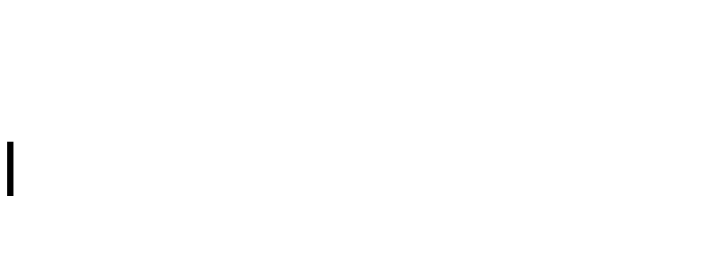
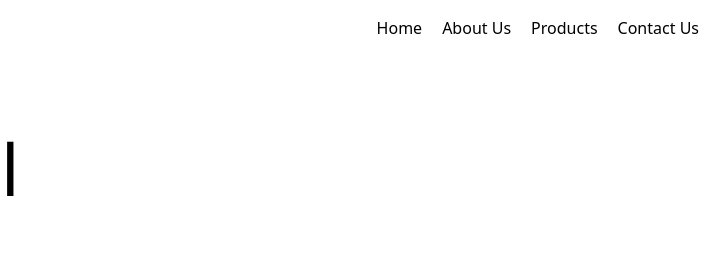
Before and after one commit to asobien810/Nike-website, a website: page index.html in a window 1280 px wide. Shown: the top 280 px of the page, 565-1280 px from the left. Drawn offline with Linux system fonts and the light colour scheme.

Commit message:
checkmark

```diff
--- a/index.html
+++ b/index.html
@@ -16,7 +16,7 @@
             <h1 class="text-xl">Nike</h1>
         </div>
 
-        <div class="navbar flex-1 flex justify-end items-center gap-5 m-4 md: hidden ">
+        <div class="navbar flex-1 flex justify-end items-center gap-5 m-4">
             <button class="hover:translate-y-2 transition-all duration-200">Home</button>
             <button class="hover:translate-y-2 transition-all duration-200">About Us</button>
             <button class="hover:translate-y-2 transition-all duration-200">Products</button>
```
